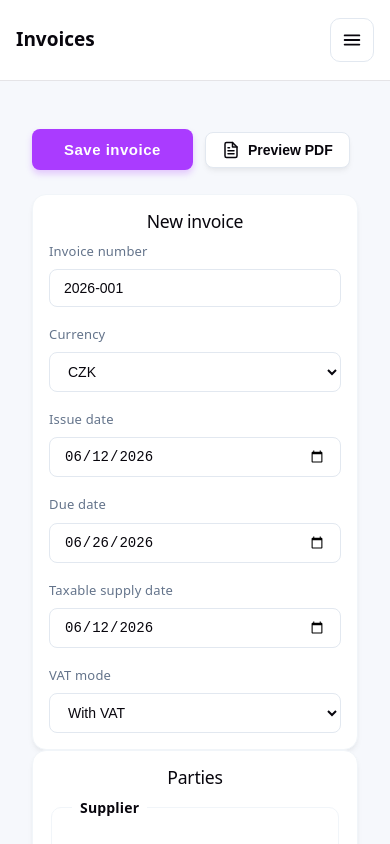
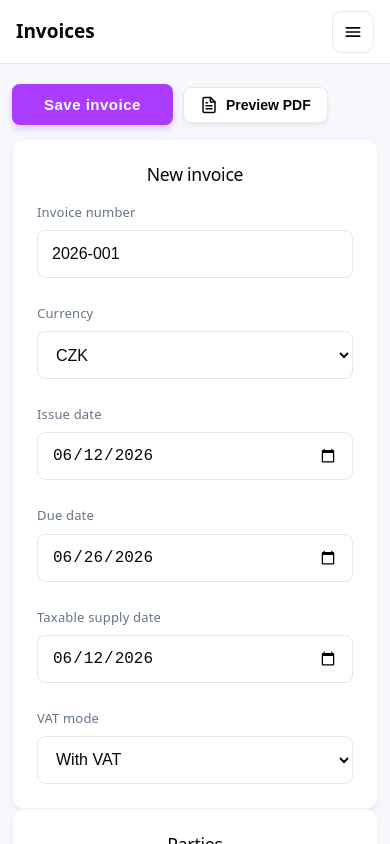
Before and after one commit to lkdrm/React_invoice, a React (Vite) app in the folder react-invoice-app/: page / in a window 390 px wide. Shown: the top 844 px of the page. Built offline with nearby package versions, Linux system fonts and the light colour scheme; what @react-pdf/renderer would draw is missing.

Commit message:
Small style improve + readme (#20)

```diff
--- a/react-invoice-app/src/styles/App.module.css
+++ b/react-invoice-app/src/styles/App.module.css
@@ -103,8 +103,9 @@
         position: sticky;
         top: 0;
         z-index: 40;
-        min-height: 60px;
-        padding: 10px 16px;
+        box-sizing: border-box;
+        min-height: 64px;
+        padding: 8px 16px;
     }
 
     .brand {
@@ -119,13 +120,15 @@
 
     .menuButton {
         display: inline-flex;
+        width: 42px;
+        height: 42px;
         flex-direction: column;
         align-items: center;
         justify-content: center;
     }
 
     .main {
-        padding: 16px 12px 32px;
+        padding: 10px 12px 28px;
     }
 
     .menuBackdrop {
--- a/react-invoice-app/src/styles/InvoiceForm.module.css
+++ b/react-invoice-app/src/styles/InvoiceForm.module.css
@@ -228,36 +228,33 @@
 }
 
 @media (max-width: 720px) {
-  .form {
-    width: 100%;
+
+  .form,
+  .grid,
+  .parties,
+  .field,
+  .party {
+    min-width: 0;
   }
 
-  .section {
-    padding: 1rem;
-    border-radius: 14px;
+  .field input,
+  .field select,
+  .field textarea {
+    min-width: 0;
+    max-width: 100%;
+    font-size: 16px;
   }
 
-  .grid,
-  .parties {
-    grid-template-columns: 1fr;
-    gap: 1rem;
+  .field input,
+  .field select {
+    min-height: 48px;
   }
 
-  .field,
-  .party,
-  .totals {
-    text-align: left;
+  .field textarea {
+    min-height: 104px;
   }
 
-  .totals {
-    width: 100%;
-    min-width: 0;
-    box-sizing: border-box;
-    align-self: stretch;
-  }
-
-  .actions {
-    margin-top: 24px;
-    padding-top: 16px;
+  .section h2 {
+    margin-bottom: 1rem;
   }
 }
--- a/react-invoice-app/src/styles/NewInvoicePage.module.css
+++ b/react-invoice-app/src/styles/NewInvoicePage.module.css
@@ -125,6 +125,10 @@
 }
 
 @media (max-width: 720px) {
+    .layout {
+        padding: 10px 0 28px;
+    }
+
     .modalOverlay {
         align-items: stretch;
         padding: 0;
@@ -158,4 +162,12 @@
         min-height: 0;
     }
 
+    .editor {
+        gap: 14px;
+    }
+
+    .topActions {
+        gap: 10px;
+    }
+
 }
```
Also changed, not shown: 2 other files (tests, documents, lock files or other folders).
